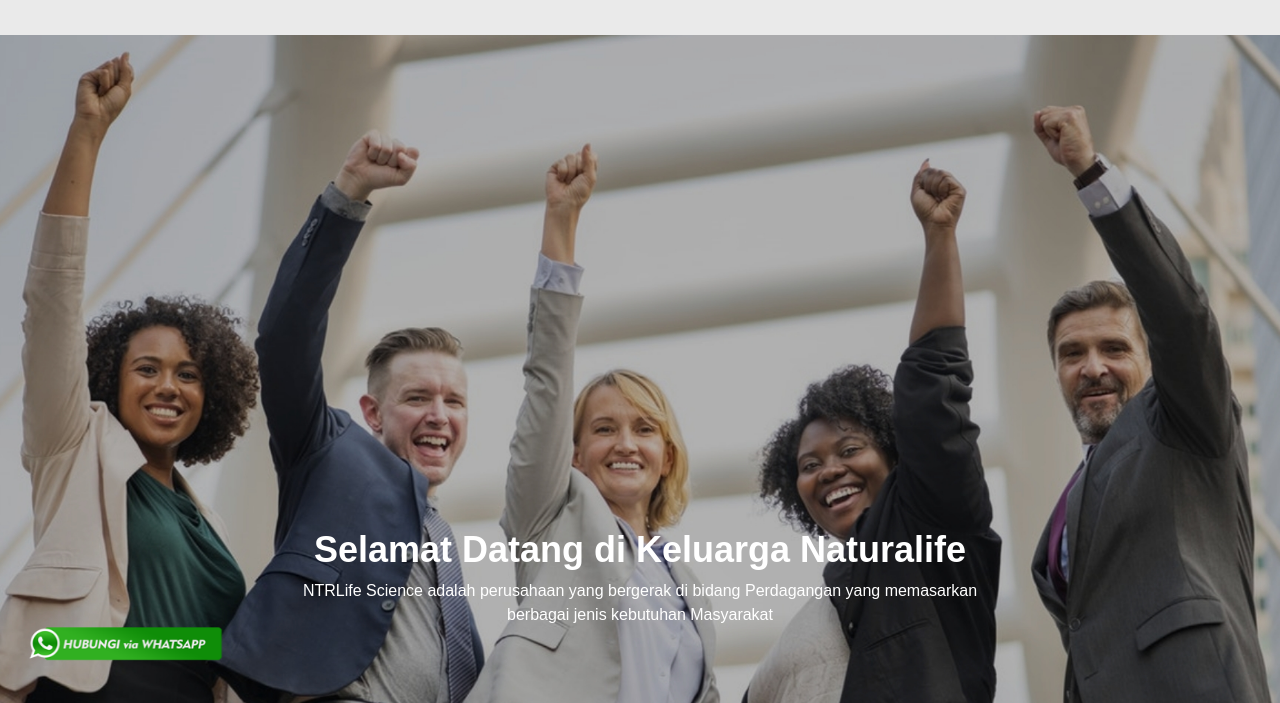
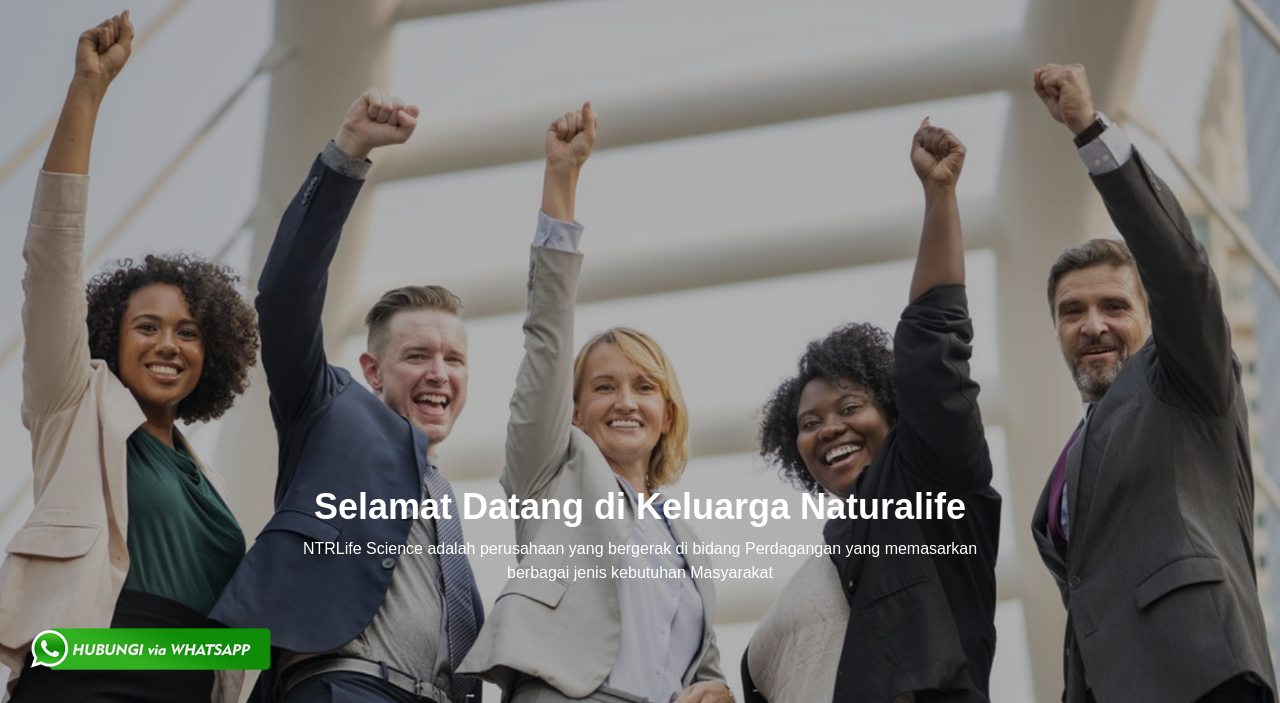
Before and after one commit to rifaldistudio/naturalife, a plain HTML site: page index.html in a window 1280 px wide. Shown: the part 97-800 px from the top of the page. Drawn offline with nearby package versions, Linux system fonts and the light colour scheme; a web font is replaced by a local one.

Commit message:
bug fixed

```diff
--- a/index.html
+++ b/index.html
@@ -15,6 +15,8 @@
     <title>Naturalife - Life Healthy And Natural</title>
   </head>
   <body>
+
+
 
     <nav class="sticky-top navbar navbar-expand-lg navbar-light bg-light" id="navi">
         <div class="container-fluid" id="inner-nav">
@@ -49,9 +51,10 @@
 
       <!-- Sticky Sosmed Section -->
 
-    <a href="https://wa.me/+6288246822949?text=Hallo Admin Naturalife"><img src="img/wa.png" style=" width: 200px; position: sticky; top: 90%; left: 2%; z-index: 1;"></a>
+      <a href="https://wa.me/+6282159545156?text=Hallo Admin Naturalife"><img src="img/wa.png" style="position: fixed; top: 90%; left: 2%; z-index: 1;"></a>
 
-    <!-- End of Sticky Sosmed Section -->
+      <!-- End of Sticky Sosmed Section -->
+
 
       <div id="hero-img">
         <div id="text-area">
@@ -59,6 +62,7 @@
             <p>NTRLife Science adalah perusahaan yang bergerak di bidang Perdagangan yang memasarkan <br> berbagai jenis kebutuhan Masyarakat</p>
         </div>
       </div>
+
 
     <div class="container" id="container-body">
         <div class="row align-items-center">
@@ -322,6 +326,7 @@
 </div>
 
 
+
     <!-- Optional JavaScript; choose one of the two! -->
 
     <!-- Option 1: Bootstrap Bundle with Popper -->
```
